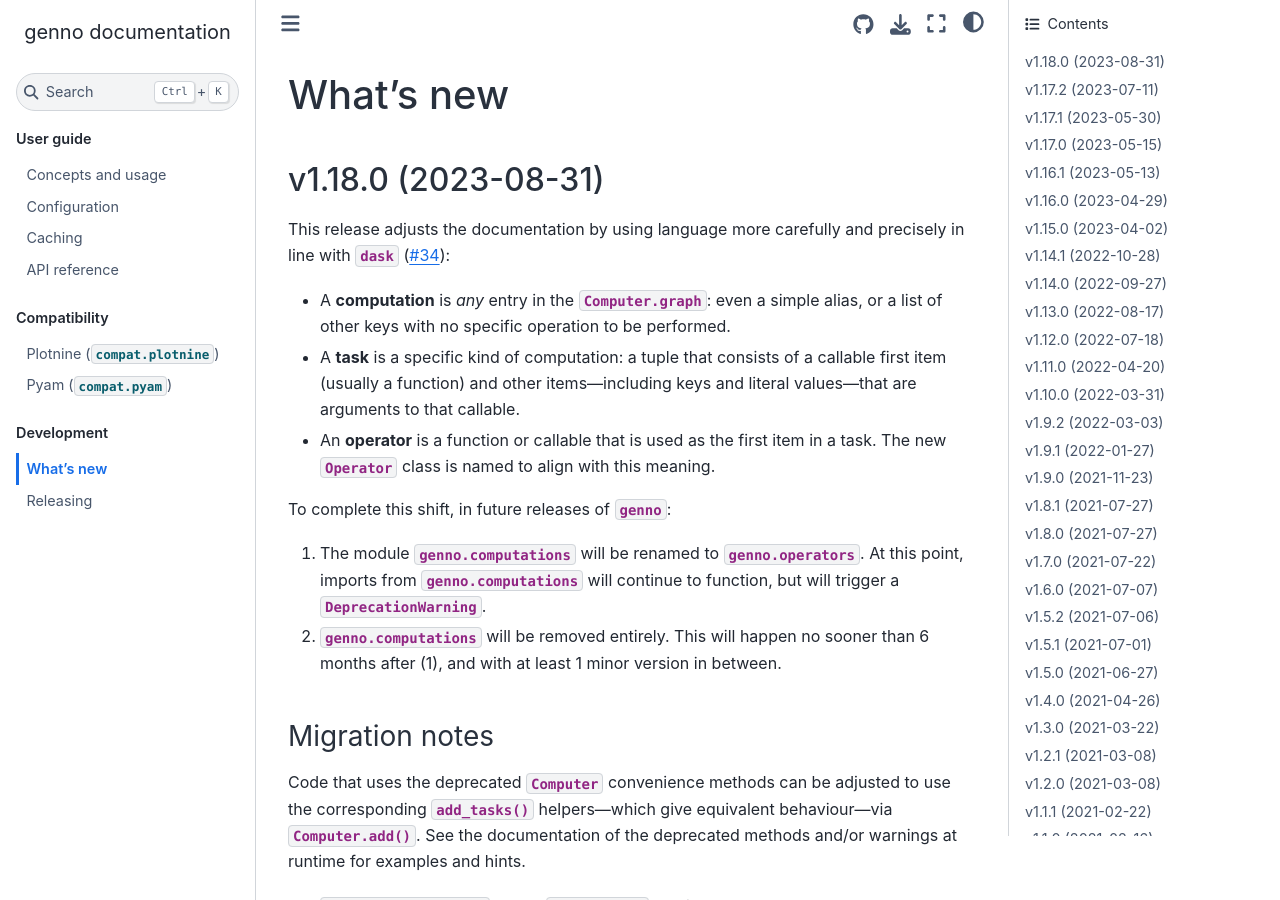
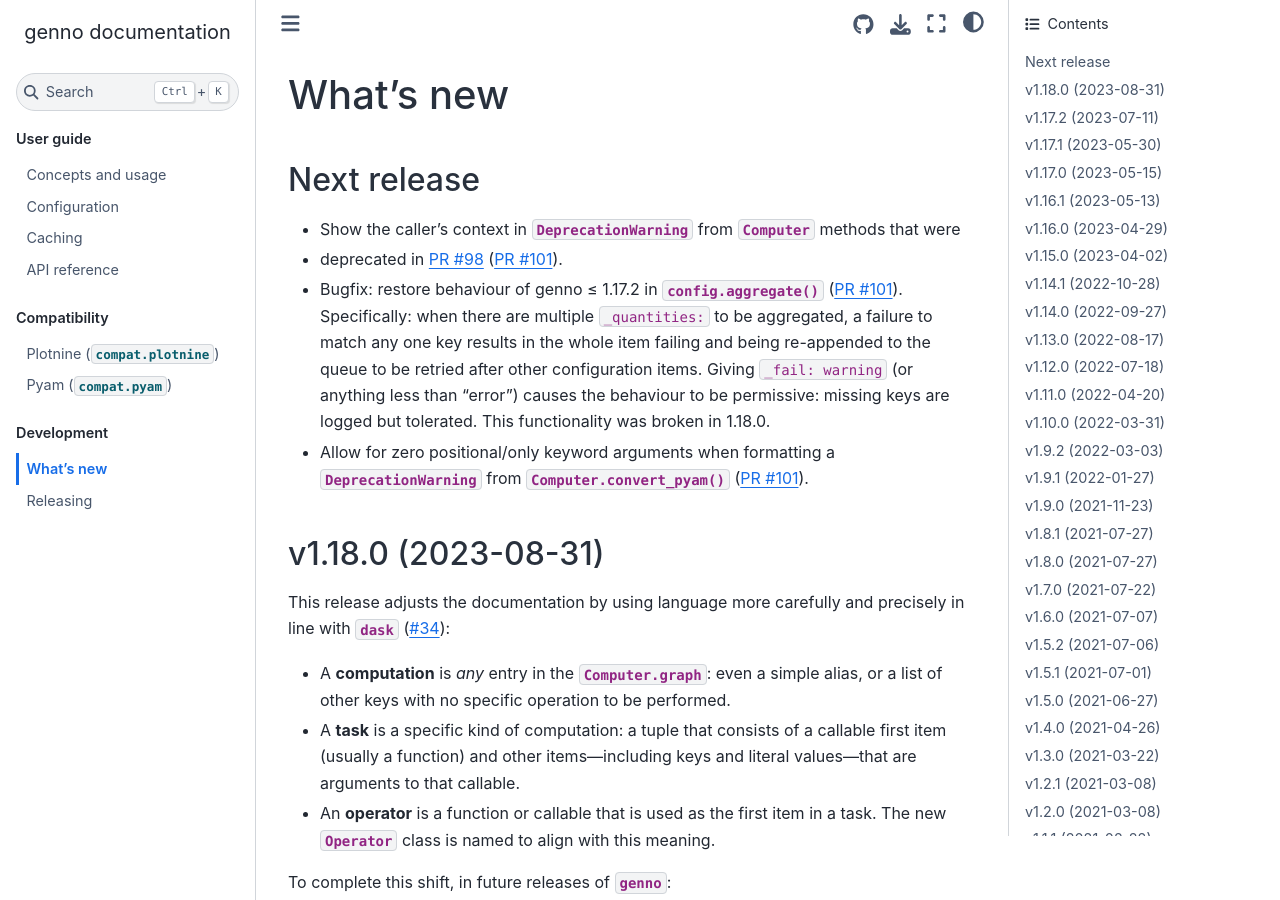
Before and after one commit to khaeru/genno, a Sphinx documentation site: the page built from doc/whatsnew.rst, in a window 1280 px wide and 900 px high. Built offline with Sphinx 7.4.7 and the Sphinx Book theme 1.1.4, drawn with Linux system fonts in a browser that asks for light colours.

Commit message:
Add #101 to doc/whatsnew

```diff
--- a/doc/whatsnew.rst
+++ b/doc/whatsnew.rst
@@ -1,8 +1,16 @@
 What's new
 **********
 
-.. Next release
-.. ============
+Next release
+============
+
+- Show the caller's context in :class:`DeprecationWarning` from :class:`.Computer` methods that were
+- deprecated in :pull:`98` (:pull:`101`).
+- Bugfix: restore behaviour of genno ≤ 1.17.2 in :func:`.config.aggregate` (:pull:`101`).
+  Specifically: when there are multiple ``_quantities:`` to be aggregated, a failure to match any one key results in the whole item failing and being re-appended to the queue to be retried after other configuration items.
+  Giving ``_fail: warning`` (or anything less than "error") causes the behaviour to be permissive: missing keys are logged but tolerated.
+  This functionality was broken in 1.18.0.
+- Allow for zero positional/only keyword arguments when formatting a :class:`DeprecationWarning` from :meth:`.Computer.convert_pyam` (:pull:`101`).
 
 v1.18.0 (2023-08-31)
 ====================
```
